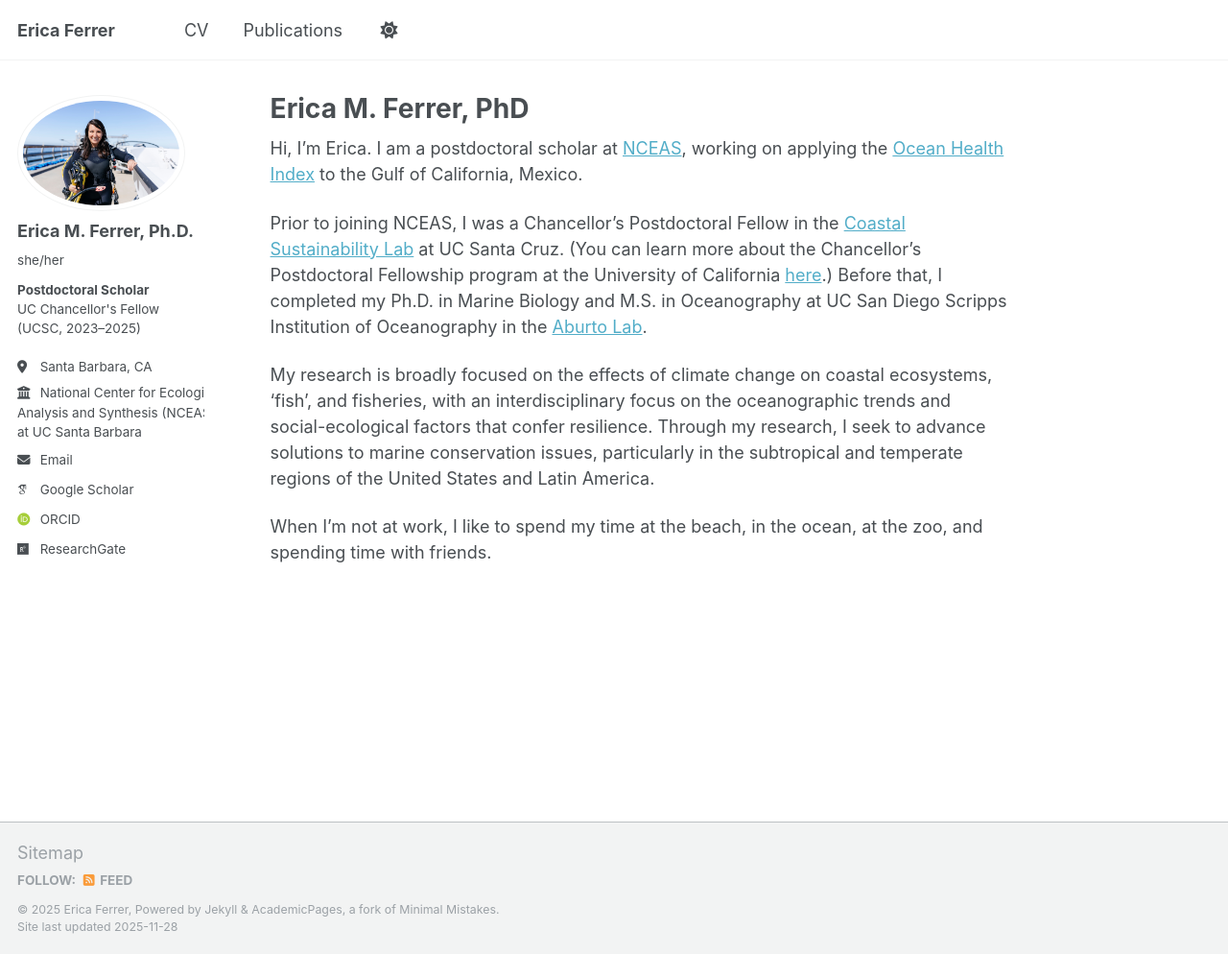
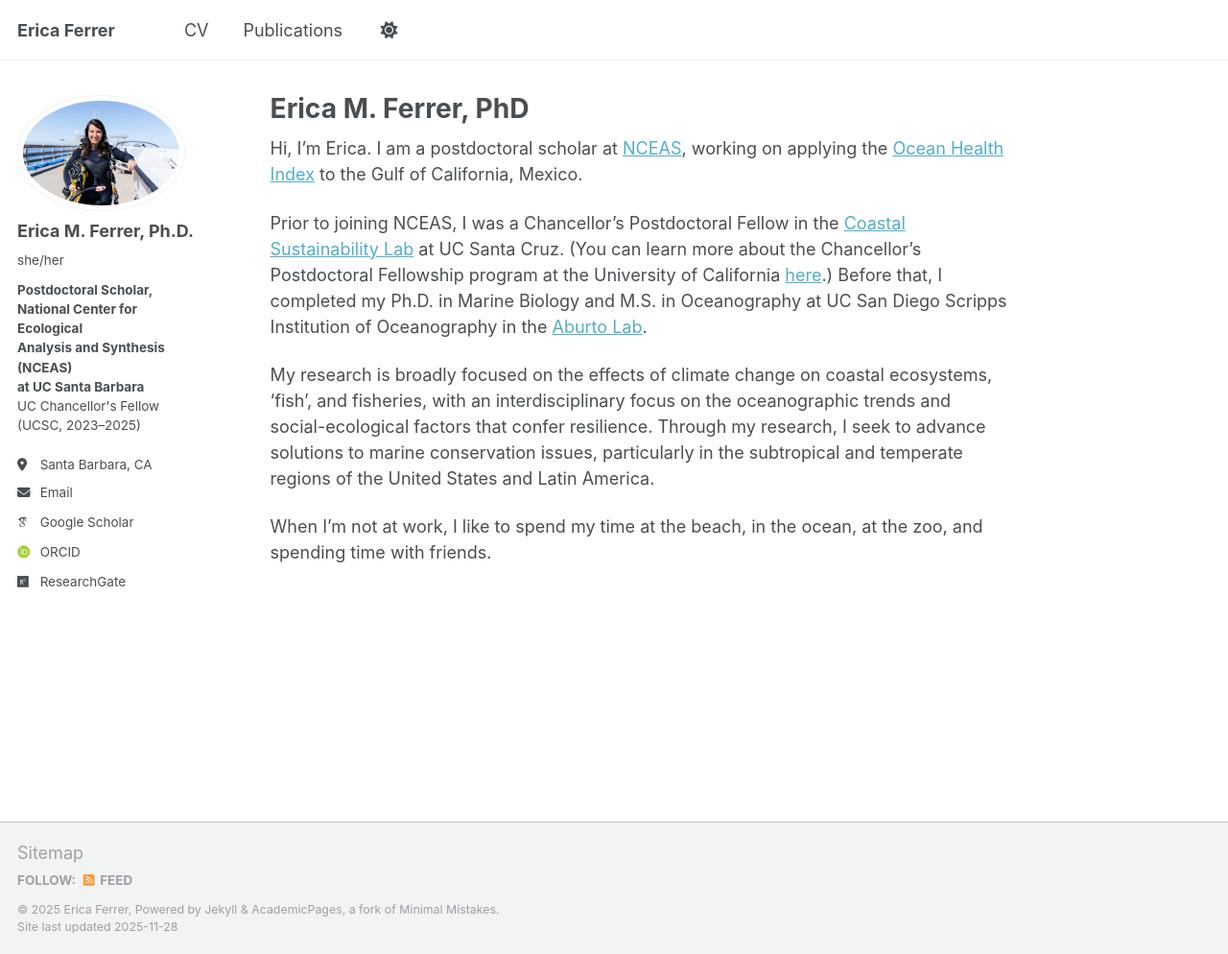
Before and after one commit to emferrer/emferrer.github.io, a Jekyll site: the page built from _pages/about.md, in a window 1280 px wide and 994 px high. Shown: the whole window at 96% size. Built offline with Jekyll 4.4.1, drawn with Linux system fonts in a browser that asks for light colours; some web fonts are replaced; a script that is not in the unit is left out; part of the change alters nothing that is shown.

```diff
--- a/_config.yml
+++ b/_config.yml
@@ -24,9 +24,9 @@ author:
   avatar           : "Erica DIVERsity Headshot.jpg"
   name             : "<b>Erica M. Ferrer, Ph.D.</b>"
   pronouns         : "she/her"
-  bio              : "<b>Postdoctoral Scholar</b> <br> UC Chancellor's Fellow (UCSC, 2023–2025)"
+  bio              : "<b>Postdoctoral Scholar, National Center for Ecological <br> Analysis and Synthesis (NCEAS) <br> at UC Santa Barbara</b> <br> UC Chancellor's Fellow (UCSC, 2023–2025)"
   location         : "Santa Barbara, CA"
-  employer         : "National Center for Ecological <br> Analysis and Synthesis (NCEAS) <br> at UC Santa Barbara"
+  employer         : # "National Center for Ecological <br> Analysis and Synthesis (NCEAS) <br> at UC Santa Barbara"
   uri              : # URL
   email            : "ferrer@nceas.ucsb.edu"
 
```
